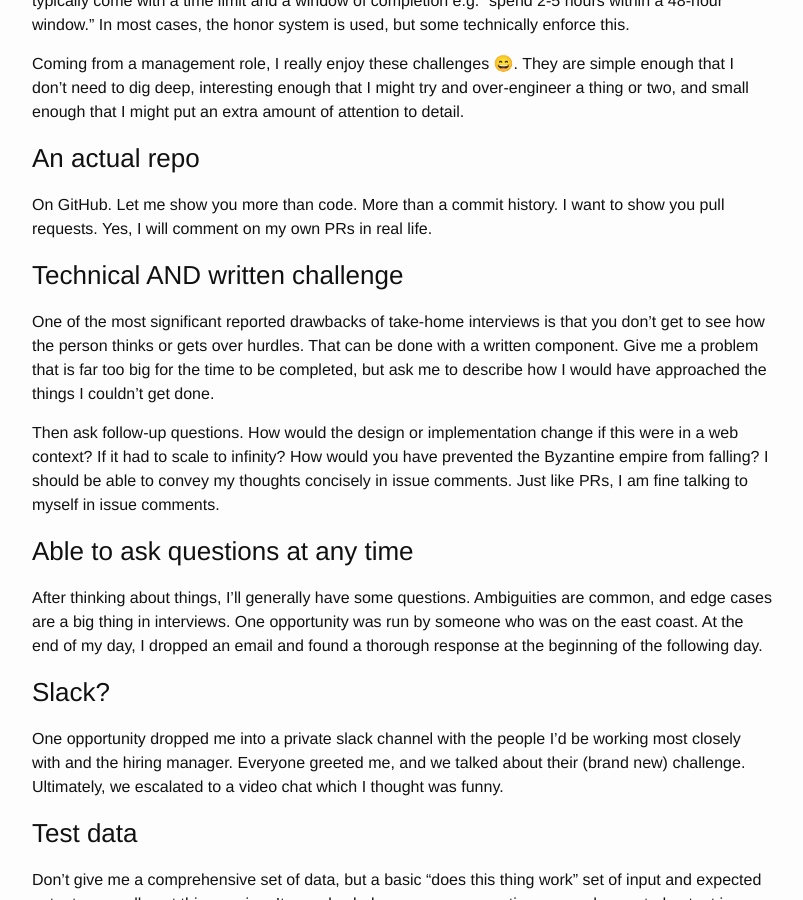
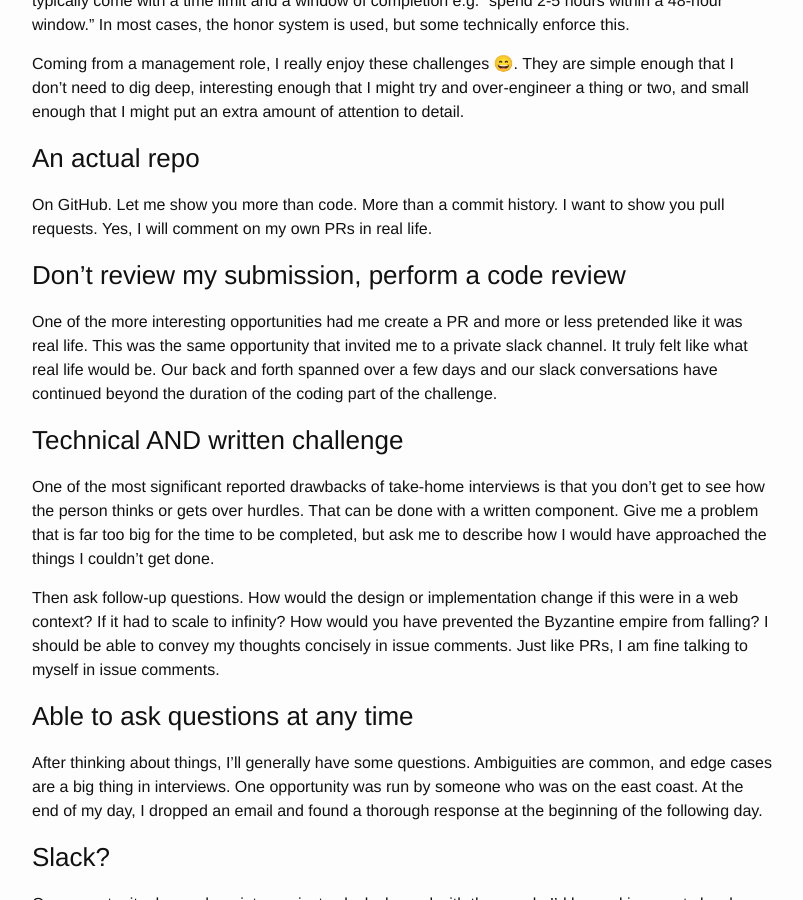
Before and after one commit to oreoshake/oreoshake.github.io, a Jekyll site: the page built from _posts/2022-02-06-the-perfect-interview-for-me.md, in a window 1280 px wide and 900 px high, scrolled down 1717 px. Shown: the whole window, without its empty margins (238-1041 px from the left). Built offline with Jekyll 4.4.1, drawn with Linux system fonts in a browser that asks for light colours; emoji names are drawn with the system emoji font.

Commit message:
Update 2022-02-06-the-perfect-interview-for-me.md

```diff
--- a/_posts/2022-02-06-the-perfect-interview-for-me.md
+++ b/_posts/2022-02-06-the-perfect-interview-for-me.md
@@ -43,6 +43,10 @@ Coming from a management role, I really enjoy these challenges :smile:. They are
 
 On GitHub. Let me show you more than code. More than a commit history. I want to show you pull requests. Yes, I will comment on my own PRs in real life.
 
+### Don't review my submission, perform a code review
+
+One of the more interesting opportunities had me create a PR and more or less pretended like it was real life. This was the same opportunity that invited me to a private slack channel. It truly felt like what real life would be. Our back and forth spanned over a few days and our slack conversations have continued beyond the duration of the coding part of the challenge.
+
 ### Technical AND written challenge
 
 One of the most significant reported drawbacks of take-home interviews is that you don't get to see how the person thinks or gets over hurdles. That can be done with a written component. Give me a problem that is far too big for the time to be completed, but ask me to describe how I would have approached the things I couldn't get done.
```
